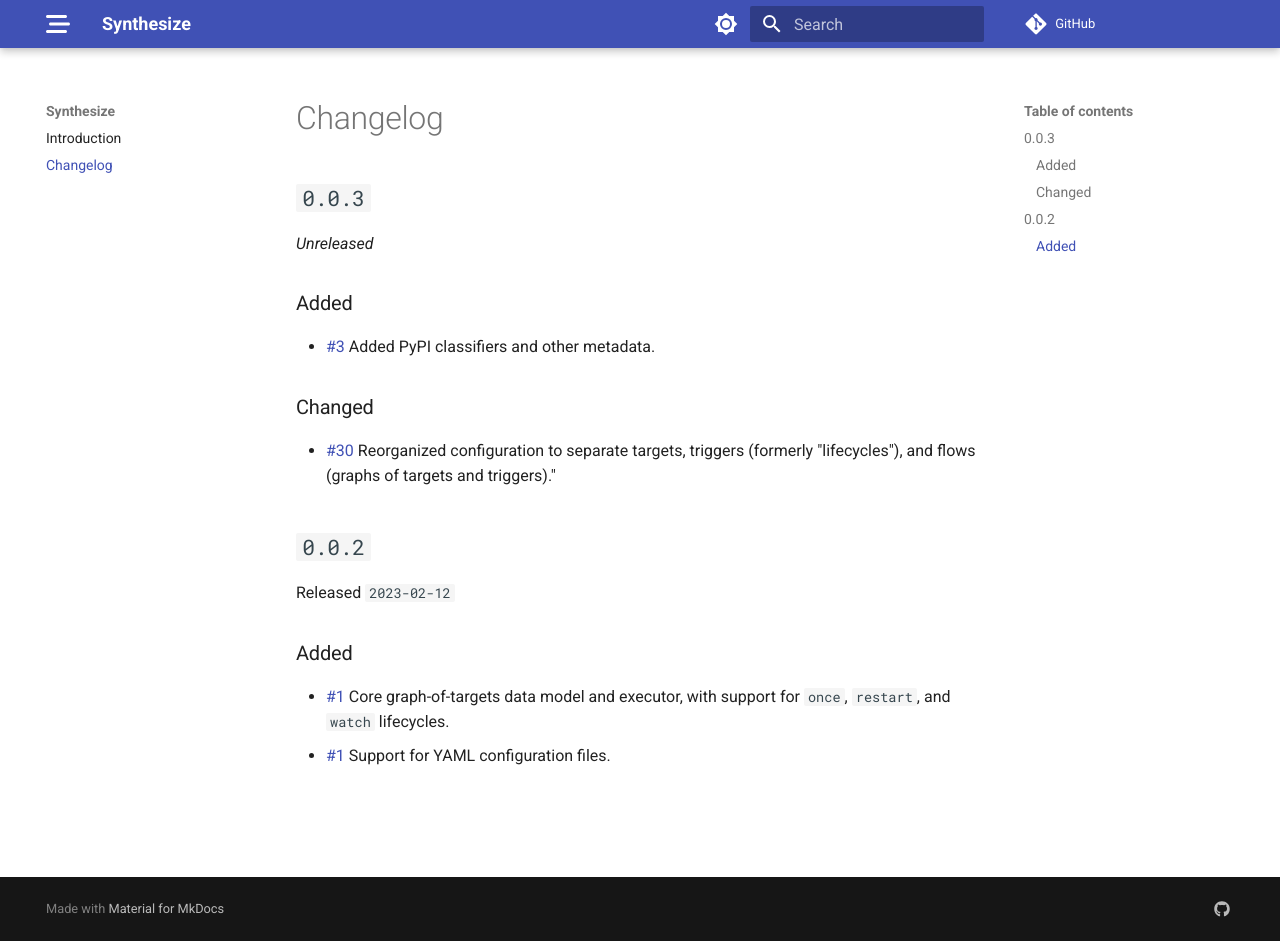
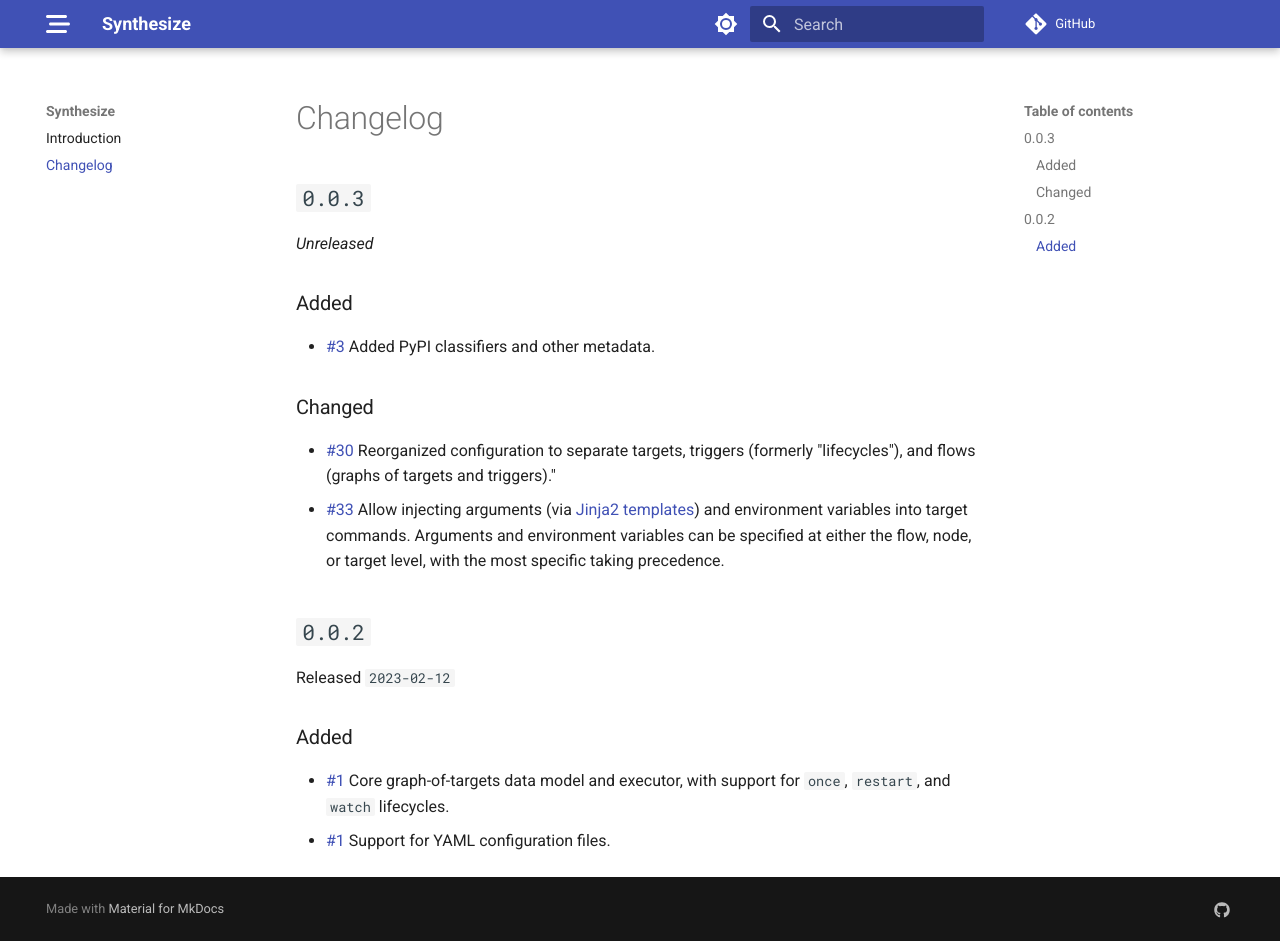
Before and after one commit to JoshKarpel/synthesize, an MkDocs documentation site: the page built from docs/changelog.md, in a window 1280 px wide and 941 px high. Built offline with MkDocs 1.6.1 and Material for MkDocs 9.7.7, drawn with Linux system fonts in a browser that asks for light colours; comment, search, counter and statistics services are not loaded.

Commit message:
changelog

```diff
--- a/docs/changelog.md
+++ b/docs/changelog.md
@@ -14,6 +14,12 @@
   Reorganized configuration to separate targets,
   triggers (formerly "lifecycles"),
   and flows (graphs of targets and triggers)."
+- [#33](https://github.com/JoshKarpel/synthesize/pull/33)
+  Allow injecting arguments
+  (via [Jinja2 templates](https://jinja.palletsprojects.com/))
+  and environment variables into target commands.
+  Arguments and environment variables can be specified at either
+  the flow, node, or target level, with the most specific taking precedence.
 
 ## `0.0.2`
 
```
